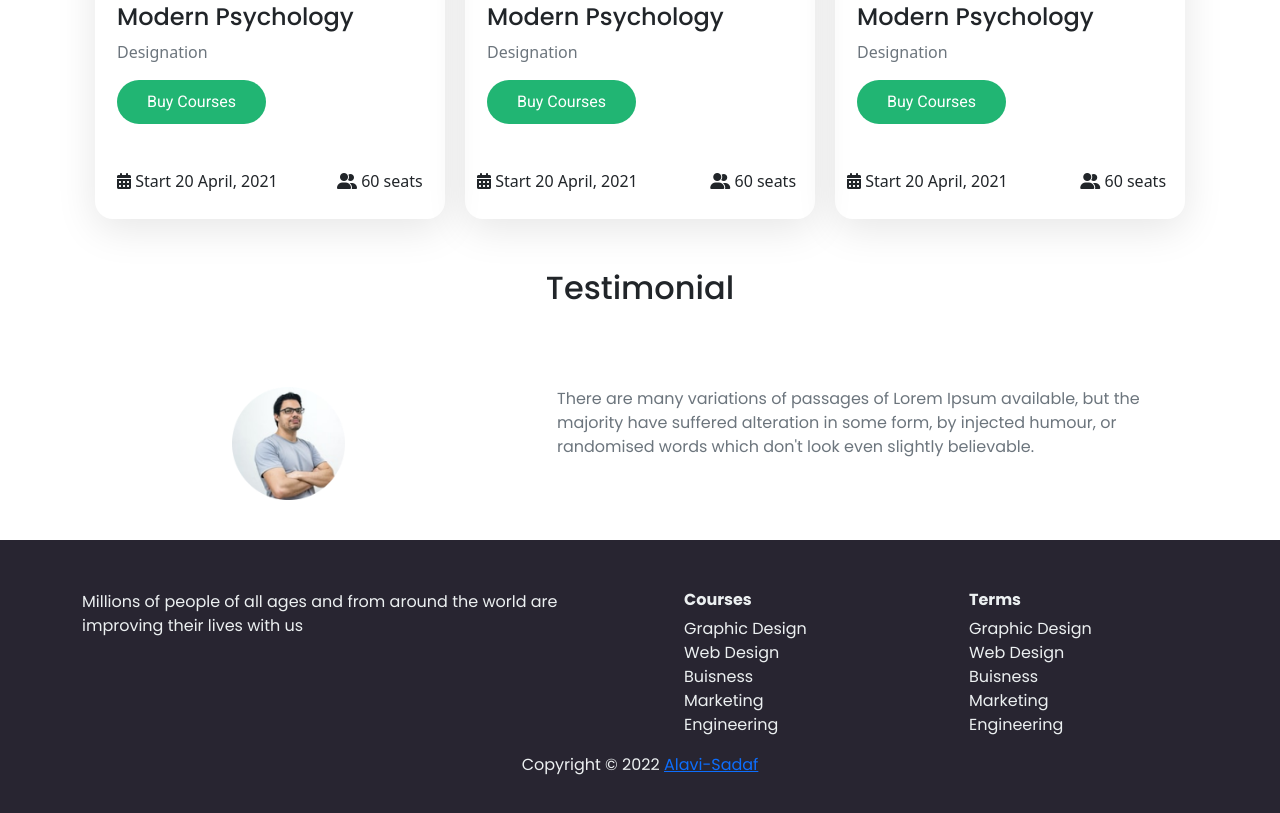
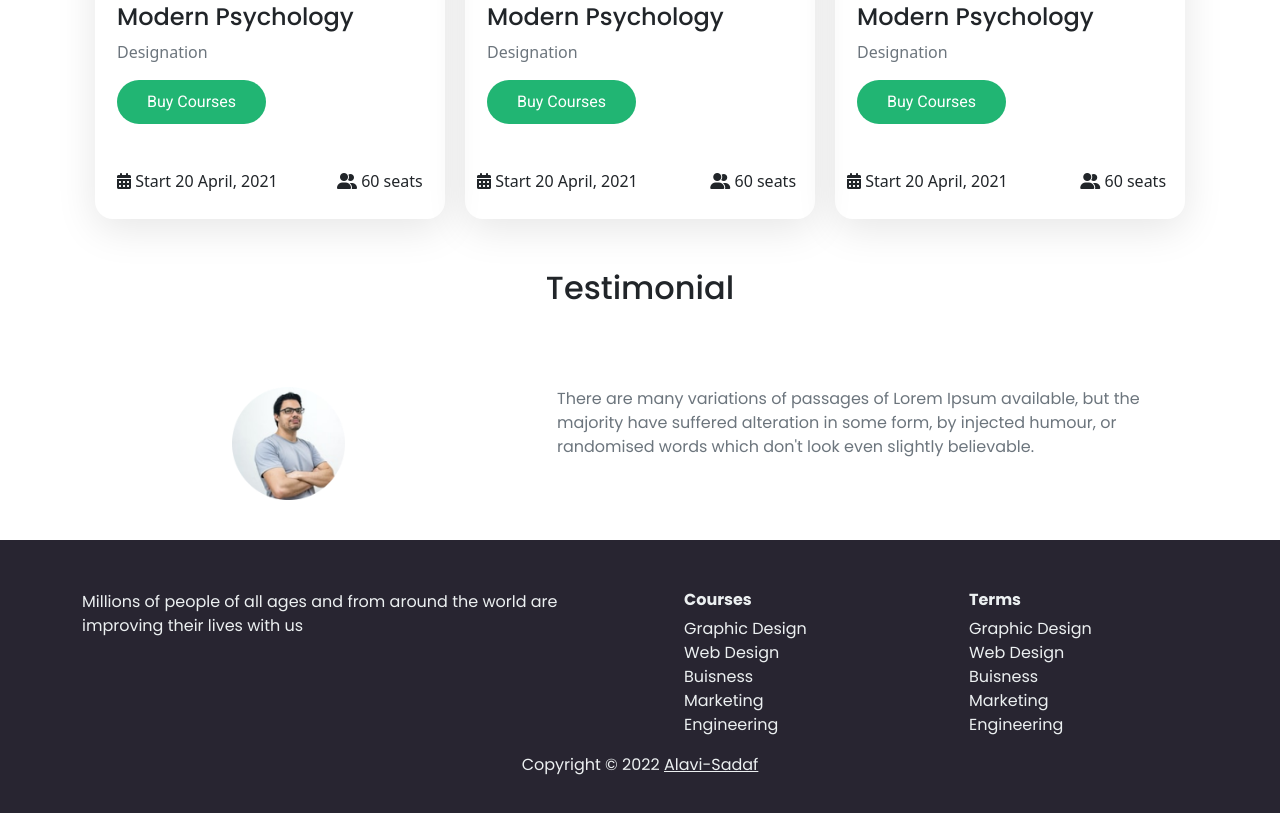
Before and after one commit to Alavi-Sadaf/E-school, a plain HTML site: page index.html in a window 1280 px wide. Shown: the part 1239-2052 px from the top of the page. Drawn offline with nearby package versions, Linux system fonts and the light colour scheme.

Commit message:
footer update

```diff
--- a/css/style.css
+++ b/css/style.css
@@ -133,6 +133,10 @@
   text-align: center;
 }
 
+.copyright a {
+  color: #ecf0f1;
+}
+
 /* font name
   font-family: 'Poppins', sans-serif;
   font-family: 'Roboto', sans-serif;
```
